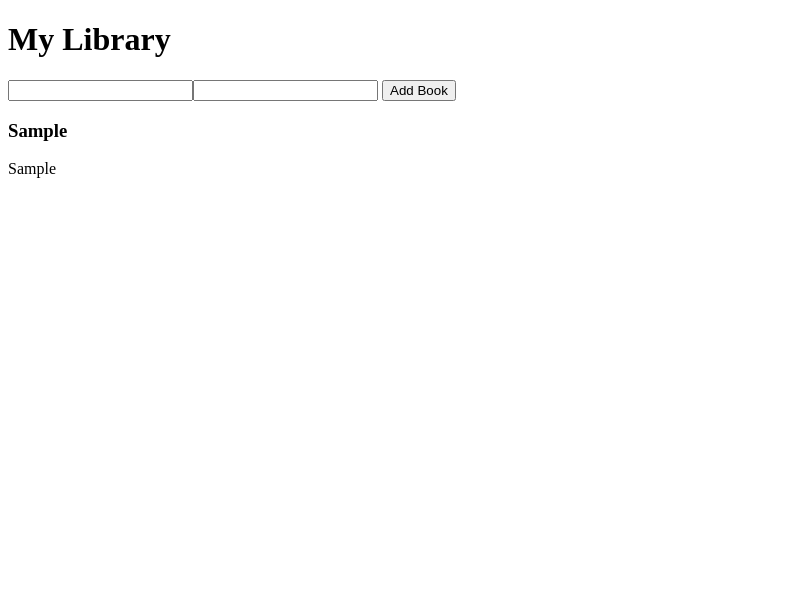
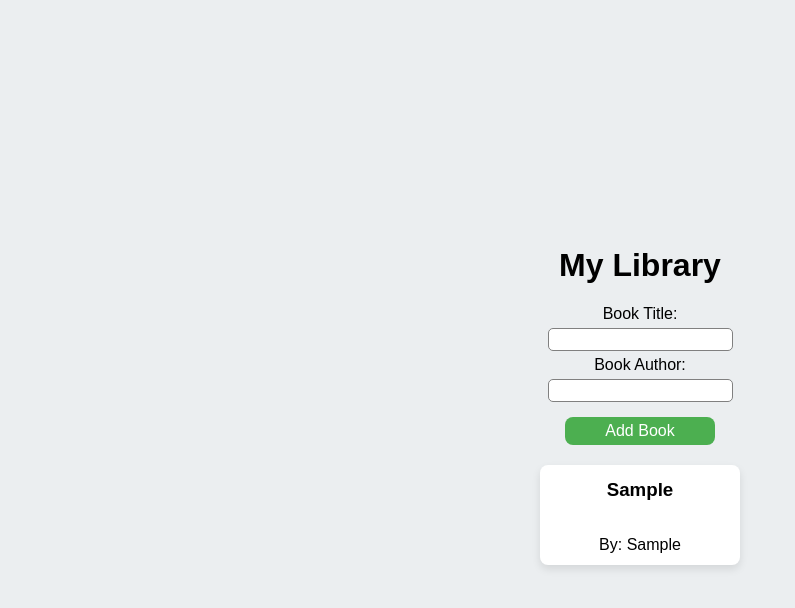
Before and after one commit to HorrySheet11/libraryJs, a plain HTML site: page index.html in a window 1280 px wide. Both pictures are taken after typing "Sample", "Sample" into the empty fields and a click on the button "Add Book". Shown: the whole page, without its empty margins (0-795 px from the left). Drawn offline with Linux system fonts and the light colour scheme; a web font is replaced by a local one.

Commit message:
added style, positioning and null input fix
added styles for all elements and books
fixed positioning for all elements
added alert for null input

```diff
--- a/index.html
+++ b/index.html
@@ -10,7 +10,8 @@
   <body>
     <div>
       <h1>My Library</h1>
-      <input type="text" id="bookName" /><input type="text" id="authorName" />
+      <label> Book Title: <input type="text" id="bookName" /></label>
+      <label> Book Author: <input type="text" id="authorName" /></label>
       <button id="addBookBtn" >Add Book</button>
       <div id="bookList">
 
--- a/script.js
+++ b/script.js
@@ -12,13 +12,17 @@ function Book(title,author) {
     this.id = crypto.randomUUID();
 }
 
-function addBookToLibrary(title,author) {
+function addBookToLibrary(title, author) {
+    if (title === '' || author === '') {
+        alert('Please enter both title and author');
+        return;
+    }
     const newBook = new Book(title,author);
     myLibrary.push(newBook);
     myLibrary.map(book => {
         const newBook = document.createElement('div');
         newBook.classList.add('book');
-        newBook.innerHTML = `<h3>${book.title}</h3><p>${book.author}</p>`;
+        newBook.innerHTML = `<h3>${book.title}</h3><p>By: ${book.author}</p>`;
         bookList.appendChild(newBook);
     });
 }
--- a/style.css
+++ b/style.css
@@ -0,0 +1,66 @@
+html {
+  box-sizing: border-box;
+  font-family: century-gothic, sans-serif;
+}
+*,
+*::before,
+*::after {
+  box-sizing: inherit;
+}
+body {
+  margin: 0;
+  padding: 10px;
+  background-color: #ebeef0;
+  text-align: center;
+  height: 100vh;
+  display: flex;
+  flex-direction: column;
+  justify-content: center;
+  align-items: center;
+  gap: 20px;
+}
+
+.book {
+  width: 200px;
+  height: 100px;
+  background-color: #fff;
+  box-shadow: 0 4px 8px rgba(0, 0, 0, 0.1);
+  border-radius: 8px;
+  display: flex;
+  flex-direction: column;
+  justify-content: center;
+  align-items: center;
+  padding: 10px;
+  transition: transform 0.3s, box-shadow 0.3s;
+}
+
+#bookList {
+  margin: 10px;
+  display: flex;
+  flex-direction: row;
+  gap: 15px;
+  flex-wrap: wrap;
+  justify-content: center;
+}
+
+input {
+  font-family: inherit;
+  padding: 3px;
+  margin: 5px auto;
+  display: block;
+  border-radius: 5px;
+  border: 1px solid grey;
+
+}
+
+#addBookBtn{
+    padding:5px 40px;
+    font-size:16px;
+    font-family:inherit;
+    border-radius:8px;
+    border:none;
+    background-color:#4CAF50;
+    color:white;
+    cursor:pointer;
+    margin:10px;
+}
```
